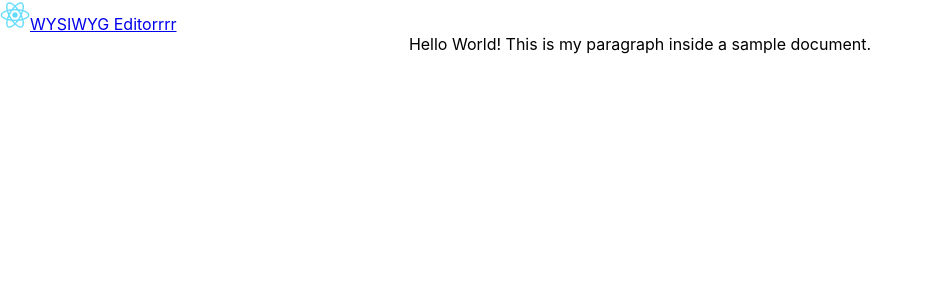
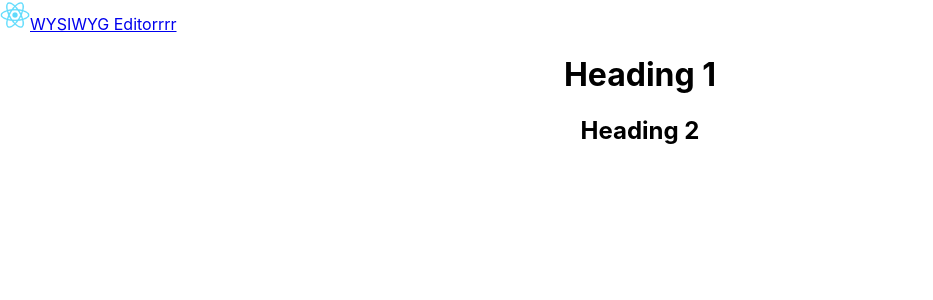
Before and after one commit to joelshejar/wysiwyg-editor, a React (Create React App) app: page / in a window 1280 px wide. Shown: the top 300 px of the page, without its empty margins (0-933 px from the left). Built offline with nearby package versions, Linux system fonts and the light colour scheme.

Commit message:
Added custom editor text

```diff
--- a/src/components/Editor.js
+++ b/src/components/Editor.js
@@ -1,13 +1,15 @@
 import React, { useMemo } from "react";
 import { Editable, Slate, withReact } from "slate-react";
 import { createEditor } from "slate";
+import useEditorConfig from "../hooks/useEditorConfig";
 
 const Editor = (props) => {
   let { document, onChange } = props;
   const editor = useMemo(() => withReact(createEditor()), []);
+  const { renderElement } = useEditorConfig(editor);
   return (
     <Slate editor={editor} value={document} onChange={onChange}>
-      <Editable />
+      <Editable renderElement={renderElement} />
     </Slate>
   );
 };
--- /dev/null
+++ b/src/hooks/useEditorConfig.js
@@ -0,0 +1,26 @@
+import { DefaultElement } from "slate-react";
+
+const useEditorConfig = (editor) => {
+  return { renderElement };
+};
+
+function renderElement(props) {
+  const { element, children, attributes } = props;
+  switch (element.type) {
+    case "paragraph":
+      return <p {...attributes}>{children}</p>;
+    case "h1":
+      return <h1 {...attributes}>{children}</h1>;
+    case "h2":
+      return <h2 {...attributes}>{children}</h2>;
+    case "h3":
+      return <h3 {...attributes}>{children}</h3>;
+    case "h4":
+      return <h4 {...attributes}>{children}</h4>;
+    default:
+      //Slate's default rendering
+      return <DefaultElement {...props} />;
+  }
+}
+
+export default useEditorConfig;
--- a/src/utils/ExampleDocument.js
+++ b/src/utils/ExampleDocument.js
@@ -1,9 +1,11 @@
 const ExampleDocument = [
   {
-    type: "paragraph",
-    children: [
-      { text: "Hello World! This is my paragraph inside a sample document." },
-    ],
+    type: "h1",
+    children: [{ text: "Heading 1" }],
+  },
+  {
+    type: "h2",
+    children: [{ text: "Heading 2" }],
   },
 ];
 
```
